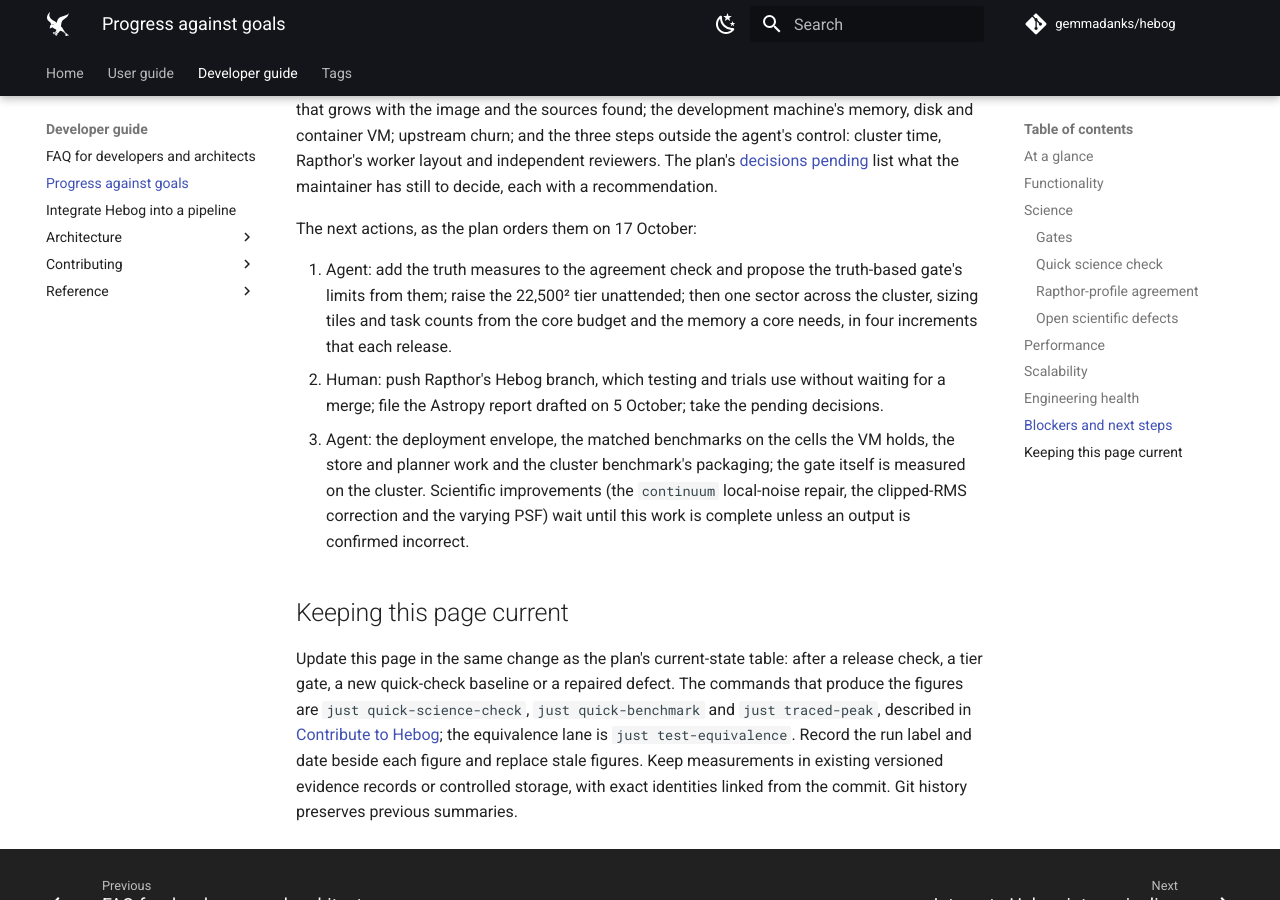
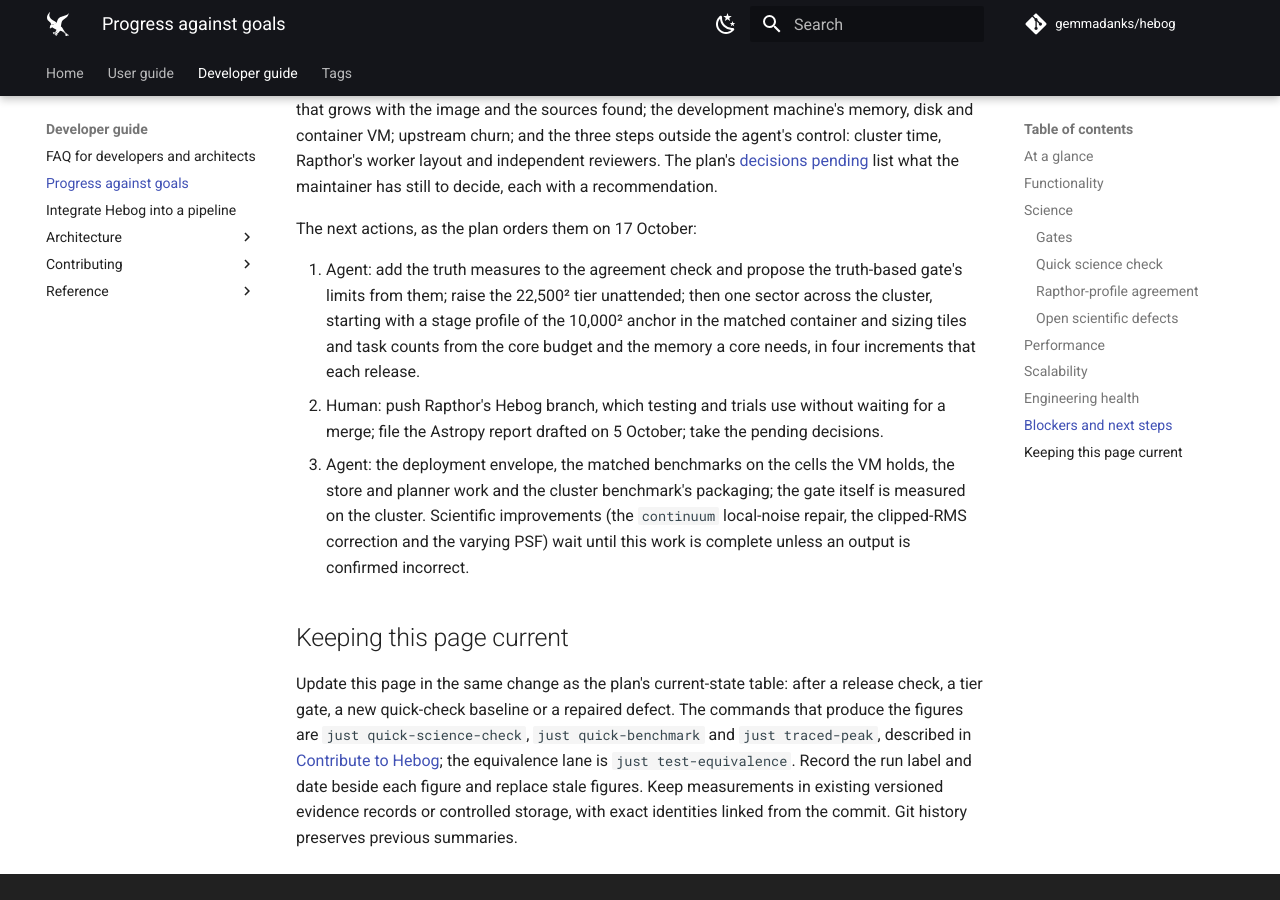
Before and after one commit to gemmadanks/hebog, an MkDocs documentation site: the page built from docs/reference/progress-against-goals.md, in a window 1280 px wide and 900 px high, scrolled down 14603 px. Built offline with MkDocs 1.6.1 and Material for MkDocs 9.7.7, drawn with Linux system fonts in a browser that asks for light colours; comment, search, counter and statistics services are not loaded.

Commit message:
docs: plan a stage profile before scaling one sector across a cluster (#184)
The cluster-scaling work now starts by profiling Hebog stage by stage on
    the 10,000² anchor inside Rapthor's step, on four Dask workers as in the
    screening (maintainer's decision of 17 October). The screening showed
    Hebog using 11% more CPU than PyBDSF there, so the cost model should
    start from where that time goes. The plan and progress page no longer
    cite the screening by its removed task number.

    When Rapthor's task moves to Dask, Hebog's adapter will also take over
    the image's source-count estimate and the analysis reservation, so
    Rapthor supplies only the memory budget (decision of 17 October).

```diff
--- a/docs/reference/progress-against-goals.md
+++ b/docs/reference/progress-against-goals.md
@@ -272,9 +272,10 @@ The next actions, as the plan orders them on 17 October:
 
 1. Agent: add the truth measures to the agreement check and propose the
    truth-based gate's limits from them; raise the 22,500² tier unattended;
-   then one sector across the cluster, sizing tiles and task counts from
-   the core budget and the memory a core needs, in four increments that
-   each release.
+   then one sector across the cluster, starting with a stage profile of
+   the 10,000² anchor in the matched container and sizing tiles and task
+   counts from the core budget and the memory a core needs, in four
+   increments that each release.
 2. Human: push Rapthor's Hebog branch, which testing and trials use
    without waiting for a merge; file the Astropy report drafted on 5 October;
    take the pending decisions.
```
Also changed, not shown: plans/source-finder-implementation.md (+16 -10 lines).
